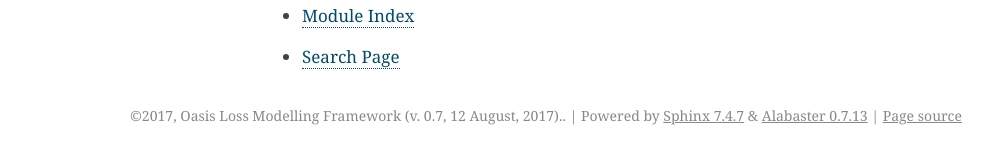
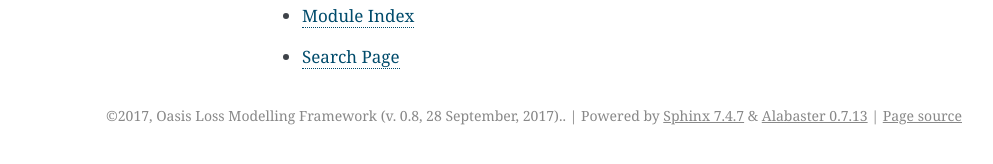
Before and after one commit to jbdatascience/cookiecutter-OasisModel, a Sphinx documentation site: the page built from docs/index.rst, in a window 1280 px wide. Shown: the part 338-502 px from the top of the page, without its empty margins (148-1141 px from the left). Built offline with Sphinx 7.4.7, drawn with Linux system fonts in a browser that asks for light colours.

Commit message:
Update docs version

```diff
--- a/docs/conf.py
+++ b/docs/conf.py
@@ -51,7 +51,7 @@ master_doc = 'index'
 
 # General information about the project.
 project = u'cookiecutter-OasisModel'
-copyright = u'2017, Oasis Loss Modelling Framework (v. 0.7, 12 August, 2017).'
+copyright = u'2017, Oasis Loss Modelling Framework (v. 0.8, 28 September, 2017).'
 author = u'Sandeep Murthy'
 
 # The version info for the project you're documenting, acts as replacement for
--- a/docs/genindex.html
+++ b/docs/genindex.html
@@ -89,7 +89,7 @@
       <div class="clearer"></div>
     </div>
     <div class="footer">
-      &copy;2017, Oasis Loss Modelling Framework (v. 0.7, 12 August, 2017)..
+      &copy;2017, Oasis Loss Modelling Framework (v. 0.8, 28 September, 2017)..
 
       |
       Powered by <a href="http://sphinx-doc.org/">Sphinx 1.6.3</a>
--- a/docs/index.html
+++ b/docs/index.html
@@ -105,7 +105,7 @@
       <div class="clearer"></div>
     </div>
     <div class="footer">
-      &copy;2017, Oasis Loss Modelling Framework (v. 0.7, 12 August, 2017)..
+      &copy;2017, Oasis Loss Modelling Framework (v. 0.8, 28 September, 2017)..
 
       |
       Powered by <a href="http://sphinx-doc.org/">Sphinx 1.6.3</a>
--- a/docs/introduction.html
+++ b/docs/introduction.html
@@ -279,7 +279,7 @@ for the project name, organization and model name):</p>
       <div class="clearer"></div>
     </div>
     <div class="footer">
-      &copy;2017, Oasis Loss Modelling Framework (v. 0.7, 12 August, 2017)..
+      &copy;2017, Oasis Loss Modelling Framework (v. 0.8, 28 September, 2017)..
 
       |
       Powered by <a href="http://sphinx-doc.org/">Sphinx 1.6.3</a>
--- a/docs/search.html
+++ b/docs/search.html
@@ -102,7 +102,7 @@
       <div class="clearer"></div>
     </div>
     <div class="footer">
-      &copy;2017, Oasis Loss Modelling Framework (v. 0.7, 12 August, 2017)..
+      &copy;2017, Oasis Loss Modelling Framework (v. 0.8, 28 September, 2017)..
 
       |
       Powered by <a href="http://sphinx-doc.org/">Sphinx 1.6.3</a>
```
